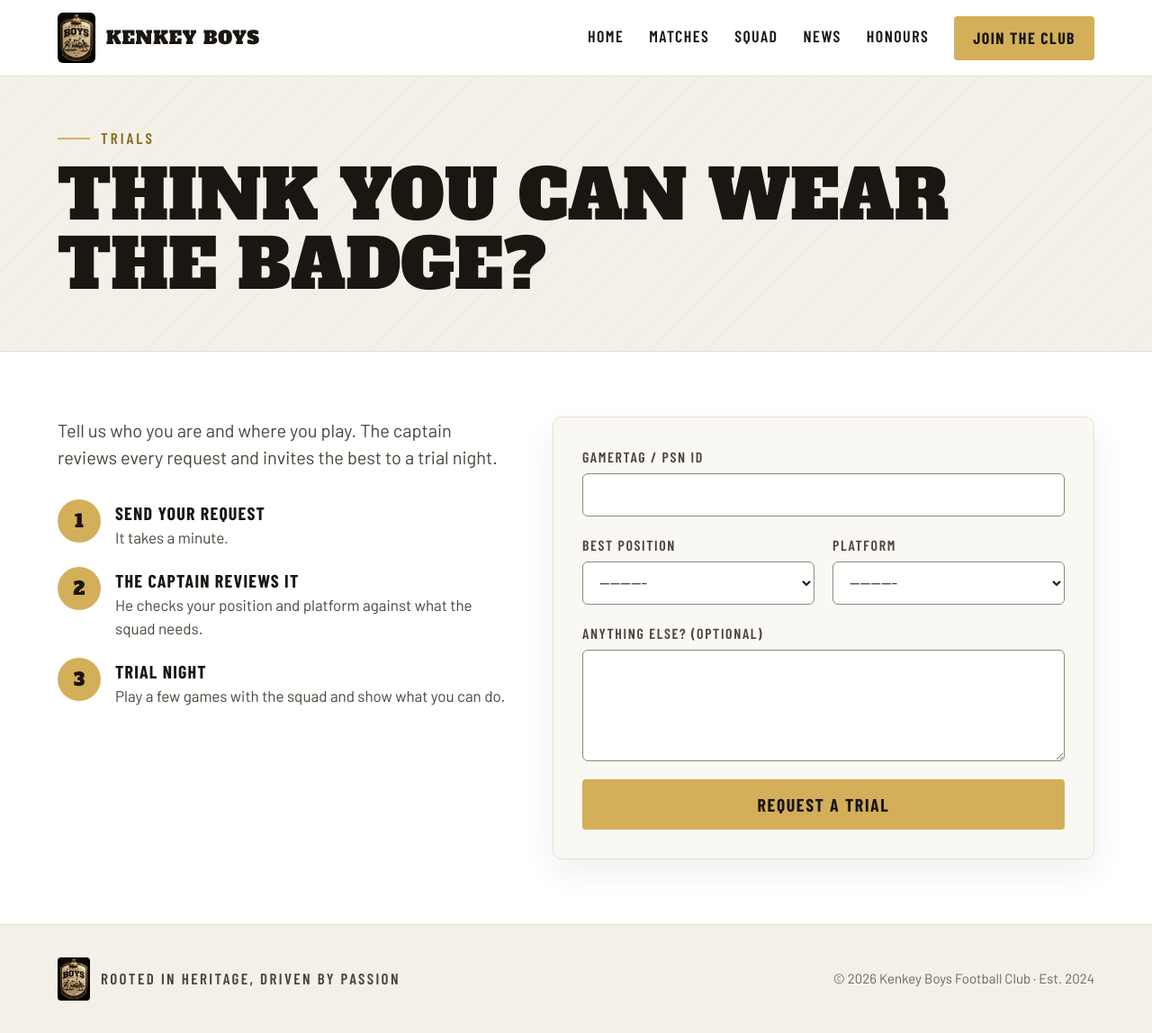
After one commit to lifeofchurchill/kenkeyboys, a Django app: page /join/ in a window 1280 px wide. The commit adds this page. Shown: the whole page at 90% size. Run offline with Django 5.2, Linux system fonts and the light colour scheme.

Commit message:
Join page with trial request form, spam trap and hourly limit

```diff
--- /dev/null
+++ b/website/forms.py
@@ -0,0 +1,45 @@
+from django import forms
+
+from club.models import Player, TrialRequest
+
+
+class TrialRequestForm(forms.ModelForm):
+    """The trial request form on the Join page, built from the TrialRequest model."""
+
+    # A trap for spam bots. Real visitors never see this box (CSS hides it),
+    # but bots fill in every box they find. If it comes back filled in, the view
+    # quietly throws the submission away
+    website = forms.CharField(required=False)
+
+    class Meta:
+        model = TrialRequest
+        # Only what the applicant may fill in. "status" is left out on purpose:
+        # that is the captain's decision, never the visitor's
+        fields = ["gamertag", "position", "platform", "message"]
+        # The wording shown above each box
+        labels = {
+            "gamertag": "Gamertag / PSN ID",
+            "position": "Best position",
+            "platform": "Platform",
+            "message": "Anything else? (optional)",
+        }
+        # A taller box for the message
+        widgets = {
+            "message": forms.Textarea(attrs={"rows": 4}),
+        }
+
+    def clean_gamertag(self):
+        """Extra checks on the gamertag. Django runs any method named clean_<field> automatically."""
+        # strip() removes spaces typed by accident before or after the name
+        gamertag = self.cleaned_data["gamertag"].strip()
+
+        # Someone already in the squad has no need for a trial
+        if Player.objects.filter(gamertag__iexact=gamertag, is_active=True).exists():
+            raise forms.ValidationError("That gamertag is already in the squad.")
+
+        # One waiting request per player is enough
+        if TrialRequest.objects.filter(gamertag__iexact=gamertag, status=TrialRequest.Status.NEW).exists():
+            raise forms.ValidationError("A request for this gamertag is already waiting for the captain.")
+
+        # Whatever is returned here is what gets saved
+        return gamertag
--- /dev/null
+++ b/website/static/website/css/join.css
@@ -0,0 +1,74 @@
+/* ==========================================================================
+   Join page styles. Loaded only on /join/, through the extra_css block in base.html
+   ========================================================================== */
+
+/* Intro on the left, form on the right; stacked on phones */
+.join { display: flex; flex-wrap: wrap; align-items: flex-start; gap: 48px; }
+.join__intro { flex: 1 1 340px; min-width: 0; display: flex; flex-direction: column; gap: 32px; }
+.join__card { flex: 1 1 440px; min-width: 0; }
+
+/* ---------- The three steps, numbered in gold circles ---------- */
+.join__steps {
+  margin: 0; padding: 0; list-style: none;
+  display: flex; flex-direction: column; gap: 20px;
+  counter-reset: step;               /* start a counter called "step" at 0 */
+}
+.join__steps li {
+  counter-increment: step;           /* add 1 for each item */
+  display: grid; grid-template-columns: 48px 1fr; column-gap: 16px;
+  color: var(--ink-soft);
+}
+/* The circle shows the counter's current value: 1, 2, 3 */
+.join__steps li::before {
+  content: counter(step);
+  grid-row: span 2;
+  width: 48px; height: 48px; border-radius: 50%;
+  display: flex; align-items: center; justify-content: center;
+  background: var(--gold); color: var(--ink);
+  font-family: var(--font-display); font-size: 20px;
+}
+.join__steps strong {
+  font-family: var(--font-label); font-weight: 700; font-size: 20px;
+  letter-spacing: 0.06em; text-transform: uppercase; color: var(--ink);
+}
+
+/* ---------- The form ---------- */
+.join-form { display: flex; flex-direction: column; gap: 20px; }
+
+.field { display: flex; flex-direction: column; gap: 6px; }
+/* Two boxes side by side (position and platform) that stack on phones */
+.field-row { display: flex; flex-wrap: wrap; gap: 20px; }
+.field-row .field { flex: 1 1 180px; }
+
+.field label {
+  font-family: var(--font-label); font-weight: 600; font-size: 16px;
+  letter-spacing: 0.1em; text-transform: uppercase; color: var(--ink-soft);
+}
+/* The same look for every kind of input */
+.field input,
+.field select,
+.field textarea {
+  width: 100%; min-height: 48px; padding: 10px 14px;
+  background: var(--white); color: var(--ink);
+  border: 1px solid var(--line-strong); border-radius: 6px;
+  font: inherit;                     /* use the site's font instead of the browser's default */
+}
+.field textarea { resize: vertical; }
+.field input:focus,
+.field select:focus,
+.field textarea:focus { border-color: var(--gold); }
+
+/* A box with a problem: red border and a red message under it */
+.field--error input,
+.field--error select,
+.field--error textarea { border-color: #B3261E; }
+.field__error { margin: 0; font-size: 15px; color: #B3261E; }
+
+/* ---------- Messages above the form ---------- */
+.notice { padding: 14px 16px; border-radius: 6px; font-weight: 500; }
+.notice--success { background: #E5F4E4; color: #1E5631; border: 1px solid #B7DDB5; }
+.notice--error { background: #FBEBEB; color: #8C1D18; border: 1px solid #F0C2C0; }
+
+/* ---------- The spam trap ---------- */
+/* Moved far off screen rather than display: none, because some bots skip hidden boxes */
+.form-trap { position: absolute; left: -10000px; width: 1px; height: 1px; overflow: hidden; }
--- a/website/templates/website/base.html
+++ b/website/templates/website/base.html
@@ -41,7 +41,7 @@
         <a href="{% url 'website:players' %}" {% if active_page == "players" %}aria-current="page"{% endif %}>Squad</a>
         <a href="{% url 'website:news' %}" {% if active_page == "news" %}aria-current="page"{% endif %}>News</a>
         <a href="{% url 'website:honours' %}" {% if active_page == "honours" %}aria-current="page"{% endif %}>Honours</a>
-        <a class="btn btn--gold" href="{% url 'website:home' %}#join">Join the club</a>
+        <a class="btn btn--gold" href="{% url 'website:join' %}" {% if active_page == "join" %}aria-current="page"{% endif %}>Join the club</a>
       </nav>
     </div>
   </header>
@@ -58,7 +58,7 @@
         <span>Rooted in heritage, driven by passion</span>
       </div>
       {# {% now "Y" %} prints the current year, so the footer never goes out of date #}
-      <small>&copy; {% now "Y" %} Kenkey Boys Football Club · Est. 2026</small>
+      <small>&copy; {% now "Y" %} Kenkey Boys Football Club · Est. 2024</small>
     </div>
   </footer>
 </body>
--- /dev/null
+++ b/website/templates/website/join.html
@@ -0,0 +1,86 @@
+{% extends "website/base.html" %}
+{% load static %}
+
+{% block title %}Join the club · Kenkey Boys FC{% endblock %}
+
+{# This page's own styles, placed into the extra_css slot in base.html #}
+{% block extra_css %}
+  <link rel="stylesheet" href="{% static 'website/css/join.css' %}">
+{% endblock %}
+
+{% block content %}
+<section class="page-band">
+  <div class="container">
+    <p class="eyebrow">Trials</p>
+    <h1 class="page-band__title">Think you can wear the badge?</h1>
+  </div>
+</section>
+
+<section class="container section join">
+
+  <div class="join__intro">
+    <p class="lead">Tell us who you are and where you play. The captain reviews every request and invites the best to a trial night.</p>
+    {# An ordered list, numbered in gold circles by join.css #}
+    <ol class="join__steps">
+      <li><strong>Send your request</strong><span>It takes a minute.</span></li>
+      <li><strong>The captain reviews it</strong><span>He checks your position and platform against what the squad needs.</span></li>
+      <li><strong>Trial night</strong><span>Play a few games with the squad and show what you can do.</span></li>
+    </ol>
+  </div>
+
+  <div class="card card--padded join__card">
+    {# One-time messages from the view, e.g. "Request received" after a successful send #}
+    {% for message in messages %}
+      <div class="notice notice--success" role="status">{{ message }}</div>
+    {% endfor %}
+
+    <form class="join-form" method="post">
+      {# A secret token that proves this form came from our own page. #}
+      {# Django refuses any POST without it, which blocks forged requests from other sites #}
+      {% csrf_token %}
+
+      {# Errors about the whole form rather than one box, e.g. the hourly limit #}
+      {% if form.non_field_errors %}
+        <div class="notice notice--error" role="alert">{{ form.non_field_errors|join:" " }}</div>
+      {% endif %}
+
+      {# Each box: its label, the input Django builds, then any error for it. #}
+      {# field--error turns the border red when that box has a problem #}
+      <div class="field{% if form.gamertag.errors %} field--error{% endif %}">
+        <label for="{{ form.gamertag.id_for_label }}">{{ form.gamertag.label }}</label>
+        {{ form.gamertag }}
+        {% for error in form.gamertag.errors %}<p class="field__error">{{ error }}</p>{% endfor %}
+      </div>
+
+      <div class="field-row">
+        <div class="field{% if form.position.errors %} field--error{% endif %}">
+          <label for="{{ form.position.id_for_label }}">{{ form.position.label }}</label>
+          {{ form.position }}
+          {% for error in form.position.errors %}<p class="field__error">{{ error }}</p>{% endfor %}
+        </div>
+
+        <div class="field{% if form.platform.errors %} field--error{% endif %}">
+          <label for="{{ form.platform.id_for_label }}">{{ form.platform.label }}</label>
+          {{ form.platform }}
+          {% for error in form.platform.errors %}<p class="field__error">{{ error }}</p>{% endfor %}
+        </div>
+      </div>
+
+      <div class="field{% if form.message.errors %} field--error{% endif %}">
+        <label for="{{ form.message.id_for_label }}">{{ form.message.label }}</label>
+        {{ form.message }}
+        {% for error in form.message.errors %}<p class="field__error">{{ error }}</p>{% endfor %}
+      </div>
+
+      {# The spam trap: moved off screen by join.css, skipped by the Tab key, ignored by screen readers #}
+      <div class="form-trap" aria-hidden="true">
+        <label for="id_website">Leave this empty</label>
+        <input type="text" name="website" id="id_website" tabindex="-1" autocomplete="off">
+      </div>
+
+      <button type="submit" class="btn btn--gold btn--lg">Request a trial</button>
+    </form>
+  </div>
+
+</section>
+{% endblock %}
--- a/website/urls.py
+++ b/website/urls.py
@@ -18,6 +18,7 @@ def coming_soon(page, title):
 urlpatterns = [
     path("", views.home, name="home"),
     path("squad/", views.squad, name="players"),
+    path("join/", views.join, name="join"),
     # <int:pk> captures a whole number from the address and passes it to the view as pk
     path("news/<int:pk>/", views.news_detail, name="news_detail"),
     # Placeholders: each is swapped for a real view as we build that page
--- a/website/views.py
+++ b/website/views.py
@@ -1,13 +1,21 @@
 from django.conf import settings
-from django.shortcuts import get_object_or_404, render
+from django.contrib import messages
+from django.core.cache import cache
+from django.shortcuts import get_object_or_404, redirect, render
 from django.utils import timezone
 
 from club.models import NewsPost, Player, Trophy
 from matches.models import Match
 
+from .forms import TrialRequestForm
+
 # The phrases in the scrolling gold band. Edit them here to change the band.
 # The list is doubled so one copy is wider than even a large screen
 TICKER_PHRASES = ["Rooted in heritage", "Driven by passion", "Kenkey Boys Football Club", "Est. 2024"] * 2
+
+# At most 5 trial requests per hour from one internet connection
+TRIAL_LIMIT = 5
+TRIAL_WINDOW_SECONDS = 60 * 60
 
 
 def countdown_parts(kickoff, now):
@@ -69,10 +77,44 @@ def squad(request):
     """The squad page: every current player with his season totals from EA."""
     context = {
         "active_page": "players",
-        # The season_* numbers on each player are copied from EA every time the import runs,
-        # so there is nothing to calculate here
+        # The season_* numbers on each player are copied from EA every time the import runs
         "squad": Player.objects.filter(is_active=True),
         # The season label from settings, e.g. "FC 27"
         "season": settings.EA_SEASON,
     }
     return render(request, "website/squad.html", context)
+
+
+def join(request):
+    """The Join page: shows the trial form (GET) and handles what is sent (POST)."""
+    if request.method == "POST":
+        # A "bound" form: filled with what the visitor typed, ready to be checked
+        form = TrialRequestForm(request.POST)
+
+        # Count requests per internet connection, using Django's cache as a short-term memory.
+        # The counter deletes itself after an hour
+        visitor_ip = request.META.get("REMOTE_ADDR", "unknown")
+        cache_key = f"trial-requests:{visitor_ip}"
+        sent_recently = cache.get(cache_key, 0)
+
+        if sent_recently >= TRIAL_LIMIT:
+            # add_error(None, ...) attaches a message to the whole form rather than one box
+            form.add_error(None, "Too many requests from your connection. Please try again in an hour.")
+        elif form.is_valid():
+            # The spam trap was left empty, so this is a real person: save the request.
+            # A bot gets the same success message, so it never learns it was caught
+            if not form.cleaned_data["website"]:
+                form.save()
+
+            cache.set(cache_key, sent_recently + 1, TRIAL_WINDOW_SECONDS)
+            # A one-time message, shown on the next page load and then gone
+            messages.success(request, "Request received. The captain will be in touch with a trial date.")
+            # Post/Redirect/Get: send the browser to a fresh, empty copy of the page,
+            # so pressing refresh can never send the same request twice
+            return redirect("website:join")
+    else:
+        # A first visit: an empty, "unbound" form
+        form = TrialRequestForm()
+
+    # Reached on a first visit, or when the form has errors to show next to the boxes
+    return render(request, "website/join.html", {"active_page": "join", "form": form})
```
